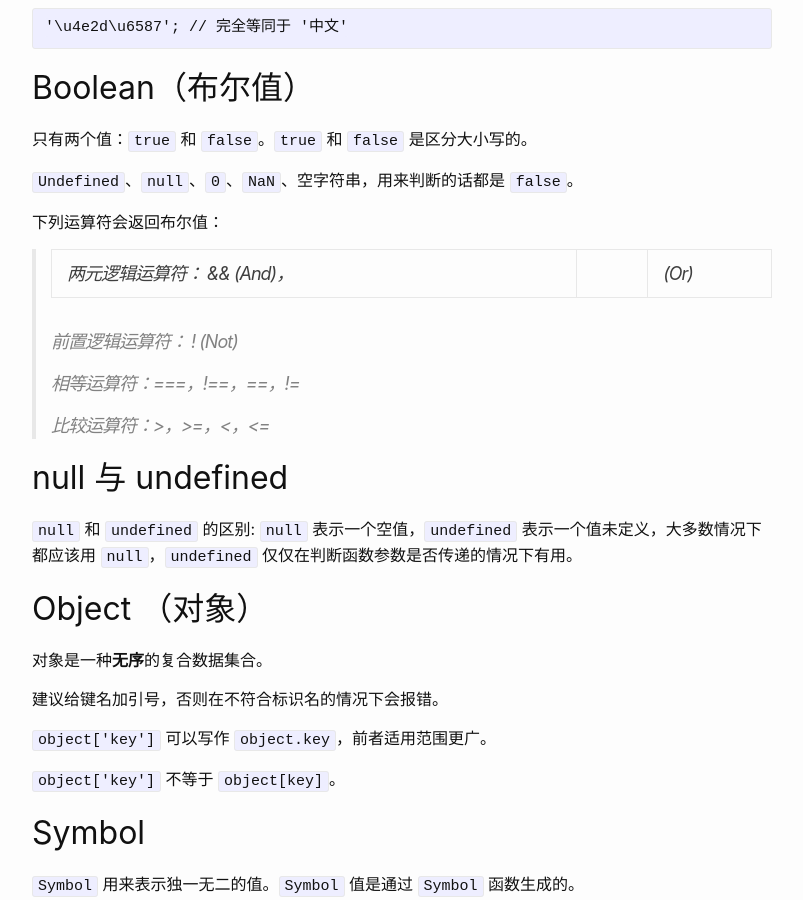
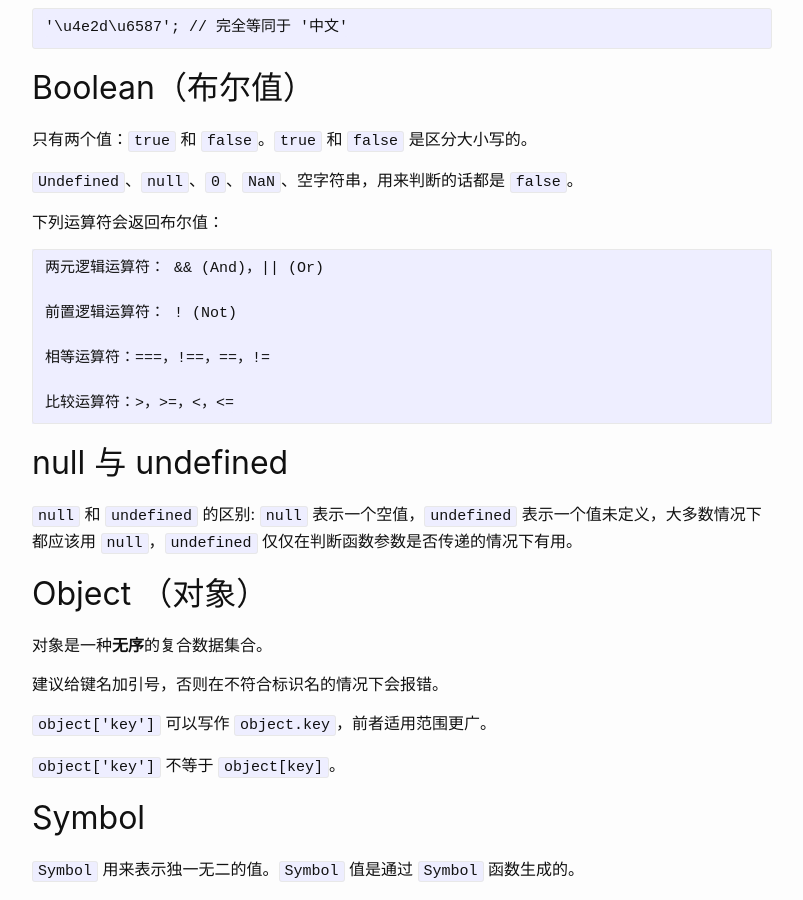
Before and after one commit to mokunshao/mokunshao.github.io, a Jekyll site: the page built from _posts/2018-08-22-javascript-data-types.md, in a window 1280 px wide and 900 px high, scrolled down 1599 px. Shown: the whole window, without its empty margins (238-1041 px from the left). Built offline with Jekyll 4.4.1, drawn with Linux system fonts in a browser that asks for light colours; our own code applies the rules of GitHub Pages for plain Markdown files.

Commit message:
修改错误

````diff
--- a/_posts/2018-08-22-javascript-data-types.md
+++ b/_posts/2018-08-22-javascript-data-types.md
@@ -76,13 +76,15 @@
 
 下列运算符会返回布尔值：
 
-> 两元逻辑运算符： && (And)，|| (Or)
->
-> 前置逻辑运算符： ! (Not)
->
-> 相等运算符：===，!==，==，!=
->
-> 比较运算符：>，>=，<，<=
+```
+两元逻辑运算符： && (And)，|| (Or)
+
+前置逻辑运算符： ! (Not)
+
+相等运算符：===，!==，==，!=
+
+比较运算符：>，>=，<，<=
+```
 
 ## null 与 undefined
 
````
